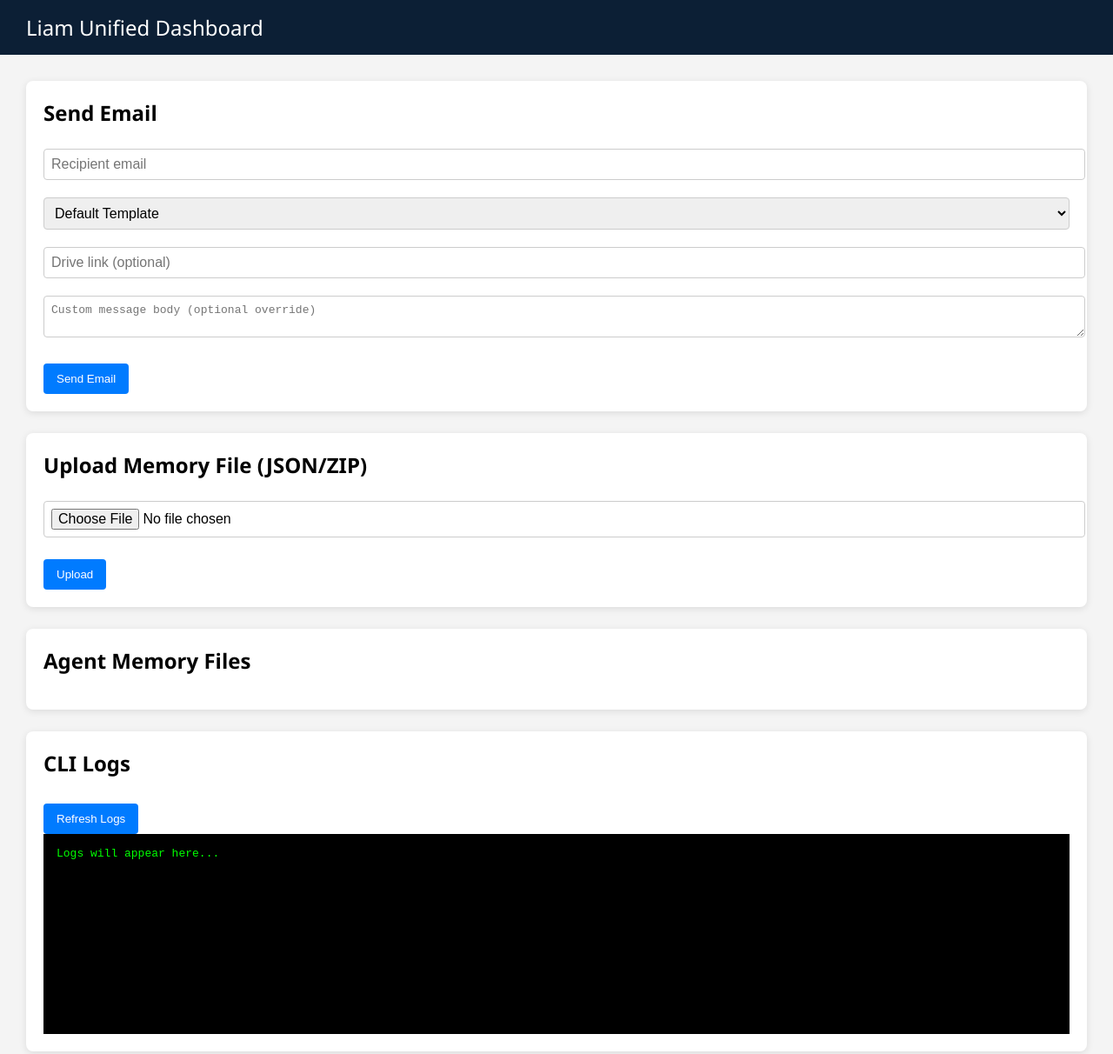
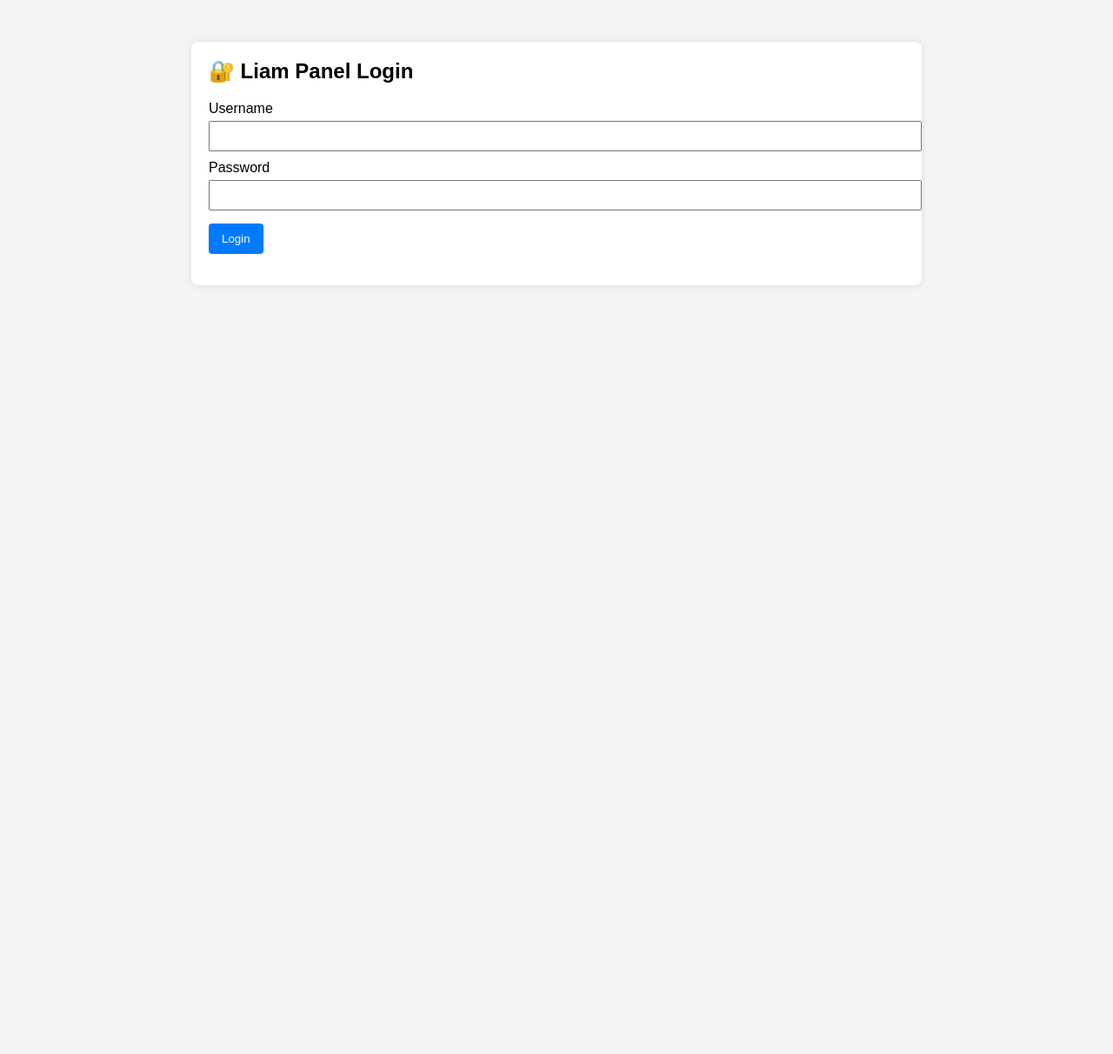
Before and after one commit to guptakapilin/liam-relay, a website: page public/dashboard.html in a window 1280 px wide. Shown: the whole page at 87% size. After the commit the page ends 800 px from the top, so only its background shows below. Drawn offline with Linux system fonts and the light colour scheme; no server answers.

Commit message:
Update dashboard.html

```diff
--- a/public/dashboard.html
+++ b/public/dashboard.html
@@ -1,167 +1,129 @@
 <!DOCTYPE html>
 <html lang="en">
 <head>
-  <meta charset="UTF-8">
-  <title>Liam Control Panel</title>
+  <meta charset="UTF-8" />
+  <meta name="viewport" content="width=device-width, initial-scale=1.0"/>
+  <title>Liam Secure Panel</title>
   <style>
-    body {
-      font-family: "Segoe UI", sans-serif;
-      background: #f4f4f4;
-      margin: 0;
-      padding: 0;
-    }
-    header {
-      background: #0c1f35;
-      color: white;
-      padding: 15px 30px;
-      font-size: 1.5em;
-    }
-    .container {
-      padding: 30px;
-    }
-    .card {
-      background: white;
-      padding: 20px;
-      margin-bottom: 25px;
-      border-radius: 8px;
-      box-shadow: 0 2px 8px rgba(0,0,0,0.1);
-    }
-    .card h2 {
-      margin-top: 0;
-    }
-    table {
-      width: 100%;
-      border-collapse: collapse;
-      margin-top: 10px;
-    }
-    table th, table td {
-      border: 1px solid #ccc;
-      padding: 8px 12px;
-      text-align: left;
-    }
-    button {
-      padding: 10px 15px;
-      background: #007BFF;
-      border: none;
-      color: white;
-      border-radius: 4px;
-      cursor: pointer;
-      margin-top: 10px;
-    }
-    button:hover {
-      background: #0056b3;
-    }
-    input, select, textarea {
-      width: 100%;
-      padding: 8px;
-      margin-top: 5px;
-      margin-bottom: 15px;
-      border: 1px solid #ccc;
-      border-radius: 4px;
-      font-size: 1em;
-    }
-    .log-box {
-      background: #000;
-      color: #0f0;
-      padding: 15px;
-      font-family: monospace;
-      height: 200px;
-      overflow-y: scroll;
-    }
+    body { font-family: Arial; background: #f4f4f4; padding: 20px; }
+    .card { background: #fff; padding: 20px; margin: 20px auto; border-radius: 8px; box-shadow: 0 0 8px rgba(0,0,0,0.1); max-width: 800px; }
+    h2 { margin-top: 0; }
+    label { display: block; margin-top: 10px; }
+    input, select, textarea { width: 100%; padding: 8px; margin-top: 5px; }
+    button { margin-top: 15px; padding: 10px 15px; background: #007bff; color: white; border: none; border-radius: 4px; cursor: pointer; }
+    button:hover { background: #0056b3; }
+    pre { background: #111; color: #0f0; padding: 10px; height: 200px; overflow: auto; border-radius: 6px; }
+    .mem-table { width: 100%; border-collapse: collapse; }
+    .mem-table th, .mem-table td { border: 1px solid #ccc; padding: 8px; text-align: left; }
+    .hidden { display: none; }
+    .error { color: red; }
   </style>
 </head>
 <body>
 
-<header>Liam Unified Dashboard</header>
-
-<div class="container">
-
-  <!-- 📤 Email Sender -->
-  <div class="card">
-    <h2>Send Email</h2>
-    <input type="email" id="emailTo" placeholder="Recipient email">
-    <select id="emailTemplate">
-      <option value="email_template.txt">Default Template</option>
-    </select>
-    <input type="text" id="emailLink" placeholder="Drive link (optional)">
-    <textarea id="emailBody" placeholder="Custom message body (optional override)"></textarea>
-    <button onclick="sendEmail()">Send Email</button>
-    <div id="emailStatus"></div>
+  <!-- Login Box -->
+  <div class="card" id="loginBox">
+    <h2>🔐 Liam Panel Login</h2>
+    <label>Username</label>
+    <input type="text" id="loginUser" />
+    <label>Password</label>
+    <input type="password" id="loginPass" />
+    <button onclick="auth()">Login</button>
+    <p class="error" id="loginError"></p>
   </div>
 
-  <!-- 📥 Upload Memory File -->
-  <div class="card">
-    <h2>Upload Memory File (JSON/ZIP)</h2>
-    <input type="file" id="memoryFile">
-    <button onclick="uploadMemory()">Upload</button>
-    <div id="uploadStatus"></div>
+  <!-- Main Panel -->
+  <div class="card hidden" id="panel">
+    <h2>🧠 Liam Dashboard</h2>
+    <p>Status: <span id="status">Checking...</span></p>
+    <button onclick="ping()">🔄 Ping Server</button>
+    <button onclick="checkEnv()">⚙️ Check ENV</button>
   </div>
 
-  <!-- 🧠 Unified Memory Viewer -->
-  <div class="card">
-    <h2>Agent Memory Files</h2>
+  <div class="card hidden" id="emailPanel">
+    <h2>📩 Send Email</h2>
+    <form id="emailForm">
+      <label>To Email</label>
+      <input type="email" id="emailTo" required />
+
+      <label>Template</label>
+      <select id="template">
+        <option value="email_template.txt">Default Template</option>
+        <option value="email_body_plain.txt">Plain</option>
+        <option value="email_body_branded.txt">Branded</option>
+      </select>
+
+      <label>Optional Google Drive Link</label>
+      <input type="url" id="driveLink" placeholder="https://..." />
+
+      <button type="submit">📤 Send Email</button>
+    </form>
+    <p id="emailResult"></p>
+  </div>
+
+  <div class="card hidden" id="memoryPanel">
+    <h2>🗃️ Memory Files – Liam, Eva, Radhika</h2>
     <div id="memoryTables"></div>
   </div>
 
-  <!-- 🔍 CLI Logs -->
-  <div class="card">
-    <h2>CLI Logs</h2>
-    <button onclick="loadLogs()">Refresh Logs</button>
-    <div class="log-box" id="cliLogs">Logs will appear here...</div>
-  </div>
-
+  <div class="card hidden" id="logPanel">
+    <h2>💻 CLI Log</h2>
+    <pre id="cliLog"></pre>
   </div>
 
   <script>
-  async function sendEmail() {
-    const to = document.getElementById('emailTo').value;
-    const template = document.getElementById('emailTemplate').value;
-    const link = document.getElementById('emailLink').value;
-    const body = document.getElementById('emailBody').value;
+    async function auth() {
+      const username = document.getElementById('loginUser').value;
+      const password = document.getElementById('loginPass').value;
 
-    const params = new URLSearchParams({ to });
-    if (link) params.append('link', link);
-    if (template) params.append('template', template);
-    if (body) params.append('body', body);
+      const res = await fetch('/auth', {
+        method: 'POST',
+        headers: {'Content-Type': 'application/json'},
+        body: JSON.stringify({ username, password })
+      });
 
-    const response = await fetch(`/send-email?${params.toString()}`);
-    const status = await response.text();
-    document.getElementById('emailStatus').innerText = status;
+      const result = await res.json();
+      if (result.token) {
+        localStorage.setItem('liam-token', result.token);
+        loadPanel();
+      } else {
+        document.getElementById('loginError').innerText = result.error || 'Invalid login';
+      }
     }
 
-  async function uploadMemory() {
-    const fileInput = document.getElementById('memoryFile');
-    if (!fileInput.files.length) return alert('Please select a file.');
+    async function ping() {
+      const res = await fetch('/ping');
+      document.getElementById('status').innerText = await res.text();
+    }
 
-    const formData = new FormData();
-    formData.append('file', fileInput.files[0]);
+    async function checkEnv() {
+      const res = await fetch('/check-env');
+      const json = await res.json();
+      log(JSON.stringify(json, null, 2));
+    }
 
-    const response = await fetch('/upload-memory', { method: 'POST', body: formData });
-    const data = await response.text();
-    document.getElementById('uploadStatus').innerText = data;
+    async function loadPanel() {
+      document.getElementById('loginBox').classList.add('hidden');
+      document.querySelectorAll('#panel, #emailPanel, #memoryPanel, #logPanel').forEach(el => el.classList.remove('hidden'));
+      ping();
+      loadMemories();
     }
 
     async function loadMemories() {
-    const res = await fetch('/list-memories');
+      const res = await fetch('/list-memories-all');
       const json = await res.json();
-    const { Liam = [], Eva = [], Radhika = [] } = json;
-
-    const agents = { Liam, Eva, Radhika };
       let html = '';
 
-    for (const [agent, files] of Object.entries(agents)) {
-      html += `<h3>${agent}</h3><table><tr><th>Date</th><th>Name</th><th>Path</th><th>Status</th></tr>`;
-      if (files.length === 0) {
-        html += `<tr><td colspan="4">No files found</td></tr>`;
-      } else {
-        for (const file of files) {
+      for (const agent of ['Liam', 'Eva', 'Radhika']) {
+        const files = json[agent] || [];
+        html += `<h3>${agent}</h3><table class="mem-table"><tr><th>Date</th><th>Name</th><th>Path</th><th>Status</th></tr>`;
+        for (const f of files) {
           html += `<tr>
-            <td>${new Date(file.modifiedTime).toLocaleString()}</td>
-            <td>${file.name}</td>
-            <td><a href="${file.webViewLink}" target="_blank">Open</a></td>
-            <td>${file.status || '—'}</td>
+            <td>${new Date(f.modifiedTime).toLocaleString()}</td>
+            <td>${f.name}</td>
+            <td><a href="${f.webViewLink}" target="_blank">Open</a></td>
+            <td>${f.status || 'Pending'}</td>
           </tr>`;
-        }
         }
         html += `</table>`;
       }
@@ -169,13 +131,32 @@
       document.getElementById('memoryTables').innerHTML = html;
     }
 
-  async function loadLogs() {
-    const res = await fetch('/cli-log');
-    const text = await res.text();
-    document.getElementById('cliLogs').innerText = text || 'No logs yet.';
+    function log(msg) {
+      const el = document.getElementById('cliLog');
+      el.textContent += `\n${msg}`;
+      el.scrollTop = el.scrollHeight;
     }
 
-  loadMemories();
+    // Auto-login with token
+    async function validateToken() {
+      const token = localStorage.getItem('liam-token');
+      if (!token) return;
+
+      const res = await fetch('/auth/validate', {
+        method: 'POST',
+        headers: {'Content-Type': 'application/json'},
+        body: JSON.stringify({ token })
+      });
+
+      const json = await res.json();
+      if (json.valid) {
+        loadPanel();
+      } else {
+        localStorage.removeItem('liam-token');
+      }
+    }
+
+    validateToken();
   </script>
 
 </body>
```
Lines whose indentation alone changed are shown as unchanged.
